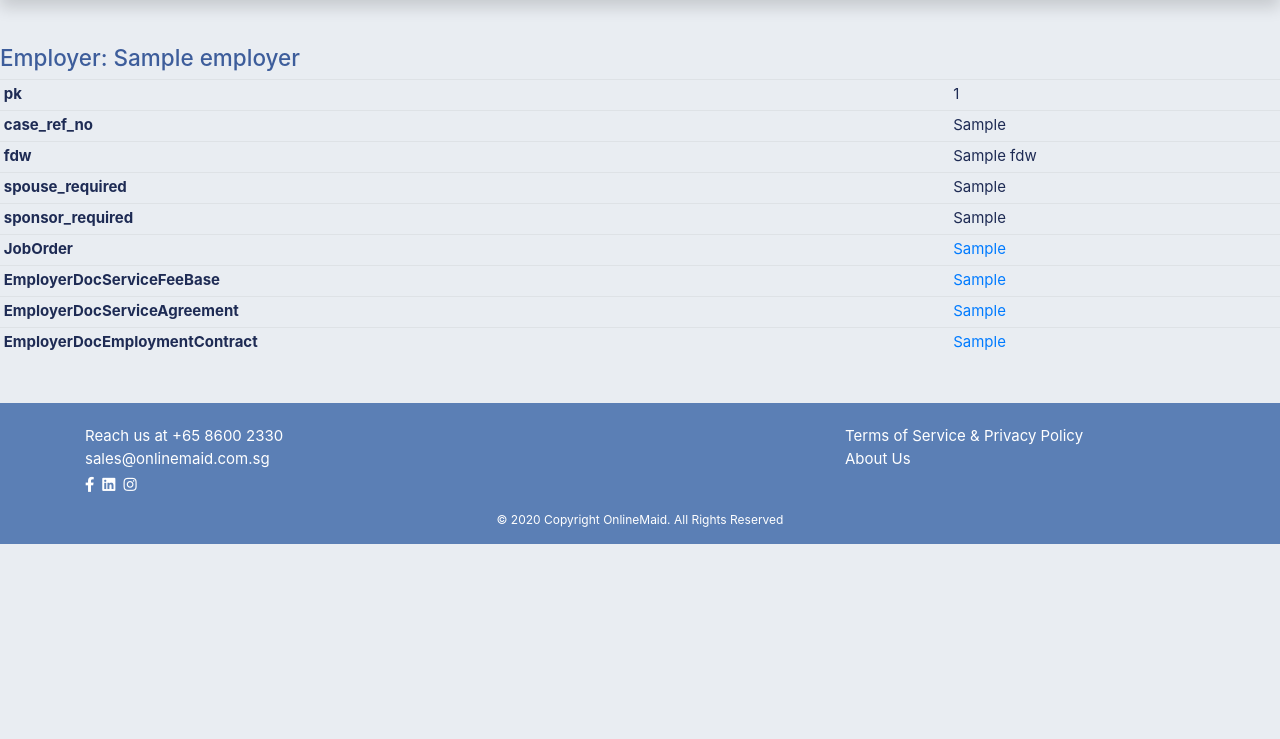
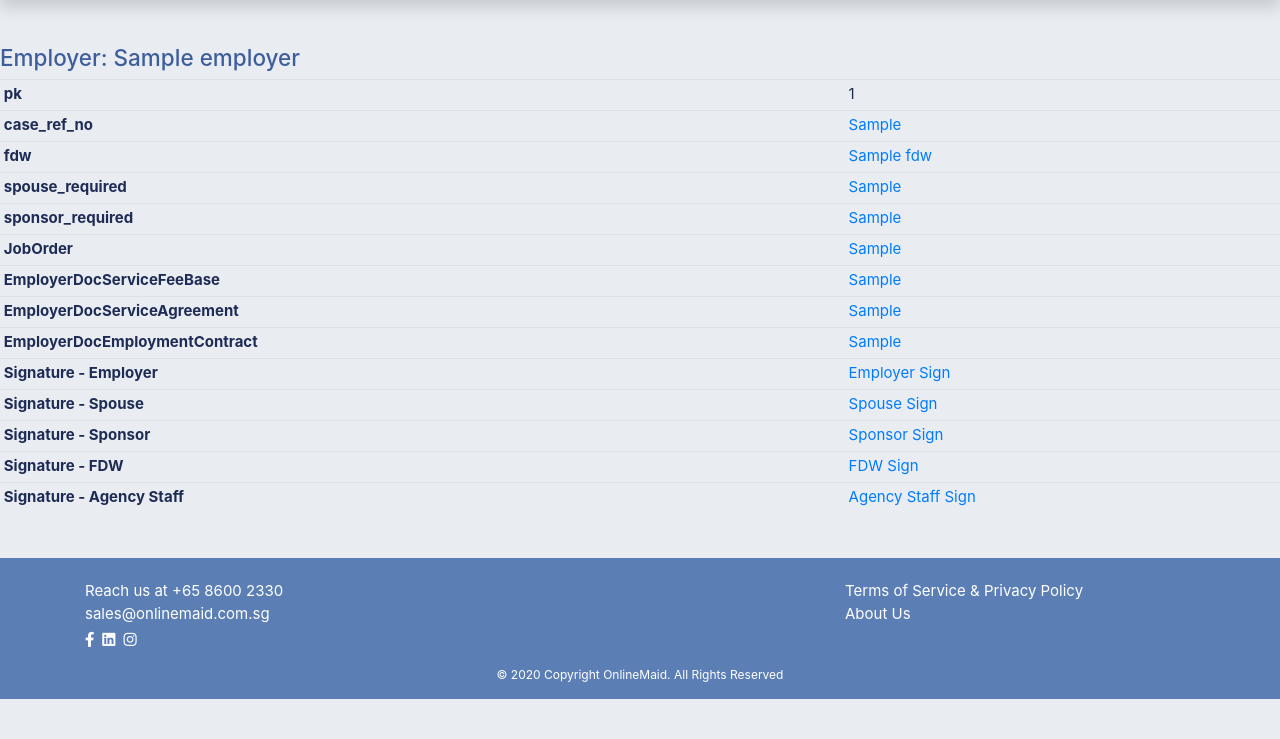
Before and after one commit to johnbenedictyan/Online-Helper-Website, a Django app: template employer_documentation/templates/employer_documentation/employerdocbase_detail.html in a window 1280 px wide. Shown: the part 61-800 px from the top of the page. Run offline with Django 3.2, Linux system fonts and the light colour scheme; the template is opened without the code that fills it: most values are stand-ins (such as "Sample title", 1, 10 or a date in 2020); some libraries are stand-ins or nearby versions.

Commit message:
Navigation links for signature create/update views added to employer_doc_base template for testing

```diff
--- a/employer_documentation/models.py
+++ b/employer_documentation/models.py
@@ -113,7 +113,8 @@ class EmployerDocBase(models.Model):
 class EmployerDocSig(models.Model):
     employer_doc_base = models.OneToOneField(
         EmployerDocBase,
-        on_delete=models.CASCADE
+        on_delete=models.CASCADE,
+        related_name='rn_docsignatures'
     )
     agreement_date = models.DateField(blank=True, null=True)
     employer_signature = models.TextField(blank=True, null=True)
--- a/employer_documentation/templates/employer_documentation/employerdocbase_detail.html
+++ b/employer_documentation/templates/employer_documentation/employerdocbase_detail.html
@@ -11,19 +11,19 @@
             </tr>
             <tr>
                 <th scope="row">case_ref_no</th>
-                <td>{{ object.case_ref_no }}</td>
+                <td><a href="{% url 'employer_doc_base_update' employer_base_pk=object.employer.pk employer_doc_base_pk=object.pk %}">{{ object.case_ref_no }}</a></td>
             </tr>
             <tr>
                 <th scope="row">fdw</th>
-                <td>{{ object.fdw }}</td>
+                <td><a href="{% url 'employer_doc_base_update' employer_base_pk=object.employer.pk employer_doc_base_pk=object.pk %}">{{ object.fdw }}</a></td>
             </tr>
             <tr>
                 <th scope="row">spouse_required</th>
-                <td>{{ object.spouse_required }}</td>
+                <td><a href="{% url 'employer_doc_base_update' employer_base_pk=object.employer.pk employer_doc_base_pk=object.pk %}">{{ object.spouse_required }}</a></td>
             </tr>
             <tr>
                 <th scope="row">sponsor_required</th>
-                <td>{{ object.sponsor_required }}</td>
+                <td><a href="{% url 'employer_doc_base_update' employer_base_pk=object.employer.pk employer_doc_base_pk=object.pk %}">{{ object.sponsor_required }}</a></td>
             </tr>
             <tr>
                 <th scope="row">JobOrder</th>
@@ -41,6 +41,26 @@
                 <th scope="row">EmployerDocEmploymentContract</th>
                 <td>{% if object.rn_employerdocemploymentcontract %}<a href="{% url 'employer_doc_employment_contract_update' employer_base_pk=object.employer.pk employer_doc_base_pk=object.pk employer_doc_employment_contract_pk=object.rn_employerdocemploymentcontract.pk %}">{{ object.rn_employerdocemploymentcontract }}</a>{% else %}<a href="{% url 'employer_doc_employment_contract_create' employer_base_pk=object.employer.pk employer_doc_base_pk=object.pk %}">create employment contract</a>{% endif %}</td>
             </tr>
+            <tr>
+                <th scope="row">Signature - Employer</th>
+                <td>{% if object.rn_docsignatures %}<a href="{% url 'signature_employer_update' employer_base_pk=object.employer.pk employer_doc_base_pk=object.pk docsig_pk=object.rn_docsignatures.pk %}">{% if object.rn_docsignatures.employer_signature %}Signed - Update Employer Signature{% else %}Employer Sign{% endif %}</a>{% else %}<a href="{% url 'signature_employer_create' employer_base_pk=object.employer.pk employer_doc_base_pk=object.pk %}">Employer Sign</a>{% endif %}</td>
+            </tr>
+            <tr>
+                <th scope="row">Signature - Spouse</th>
+                <td>{% if object.rn_docsignatures %}<a href="{% url 'signature_spouse_update' employer_base_pk=object.employer.pk employer_doc_base_pk=object.pk docsig_pk=object.rn_docsignatures.pk %}">{% if object.rn_docsignatures.spouse_signature %}Signed - Update Spouse Signature{% else %}Spouse Sign{% endif %}</a>{% else %}<a href="{% url 'signature_spouse_create' employer_base_pk=object.employer.pk employer_doc_base_pk=object.pk %}">Spouse Sign</a>{% endif %}</td>
+            </tr>
+            <tr>
+                <th scope="row">Signature - Sponsor</th>
+                <td>{% if object.rn_docsignatures %}<a href="{% url 'signature_sponsor_update' employer_base_pk=object.employer.pk employer_doc_base_pk=object.pk docsig_pk=object.rn_docsignatures.pk %}">{% if object.rn_docsignatures.sponsor_signature %}Signed - Update Sponsor Signature{% else %}Sponsor Sign{% endif %}</a>{% else %}<a href="{% url 'signature_sponsor_create' employer_base_pk=object.employer.pk employer_doc_base_pk=object.pk %}">Sponsor Sign</a>{% endif %}</td>
+            </tr>
+            <tr>
+                <th scope="row">Signature - FDW</th>
+                <td>{% if object.rn_docsignatures %}<a href="{% url 'signature_fdw_update' employer_base_pk=object.employer.pk employer_doc_base_pk=object.pk docsig_pk=object.rn_docsignatures.pk %}">{% if object.rn_docsignatures.fdw_signature %}Signed - Update FDW Signature{% else %}FDW Sign{% endif %}</a>{% else %}<a href="{% url 'signature_fdw_create' employer_base_pk=object.employer.pk employer_doc_base_pk=object.pk %}">FDW Sign</a>{% endif %}</td>
+            </tr>
+            <tr>
+                <th scope="row">Signature - Agency Staff</th>
+                <td>{% if object.rn_docsignatures %}<a href="{% url 'signature_agency_update' employer_base_pk=object.employer.pk employer_doc_base_pk=object.pk docsig_pk=object.rn_docsignatures.pk %}">{% if object.rn_docsignatures.agency_staff_signature %}Signed - Update Agency Staff Signature{% else %}Agency Sign{% endif %}</a>{% else %}<a href="{% url 'signature_agency_create' employer_base_pk=object.employer.pk employer_doc_base_pk=object.pk %}">Agency Staff Sign</a>{% endif %}</td>
+            </tr>
         </tbody>
     </table>
 {% endblock e_d_section %}
```
